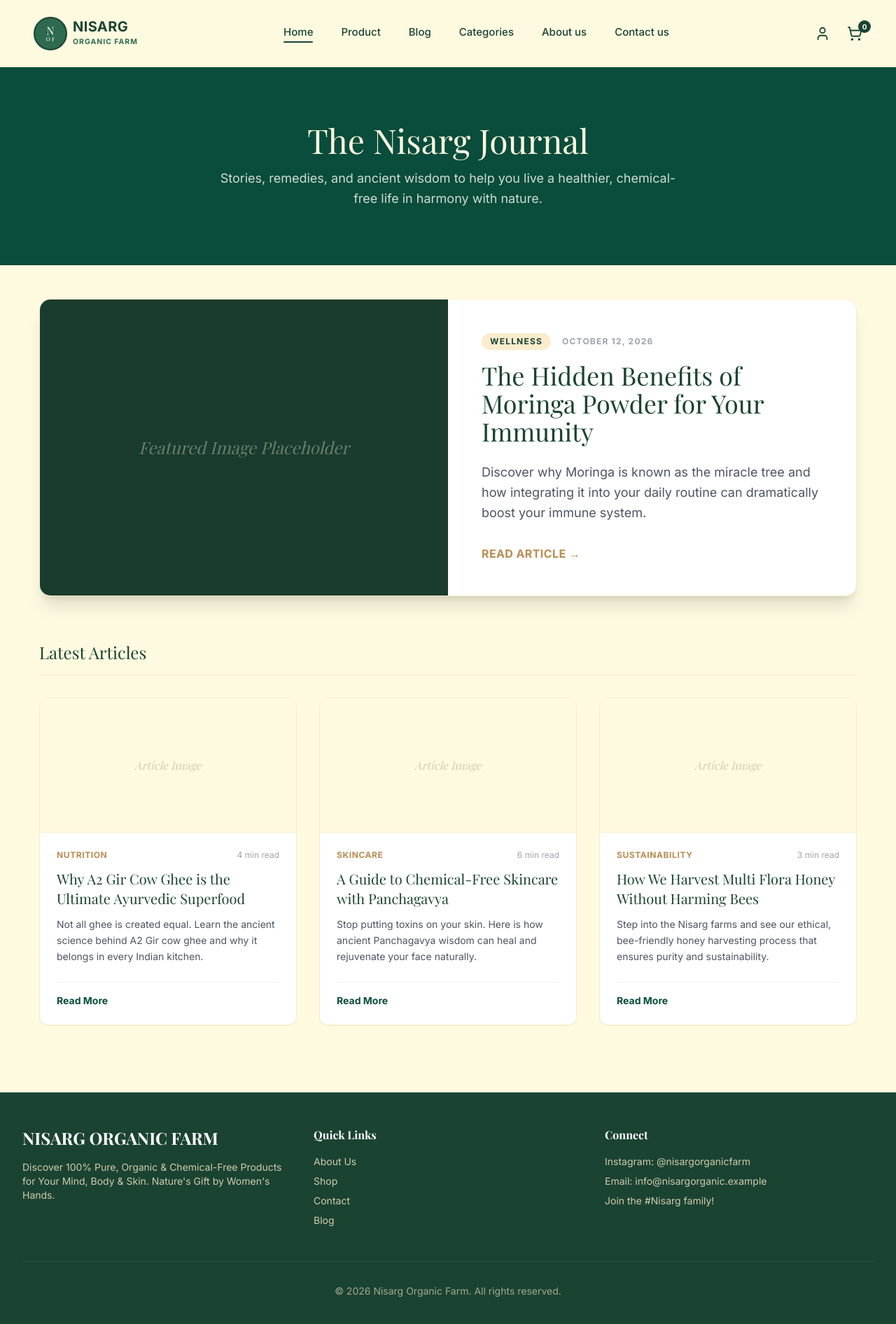
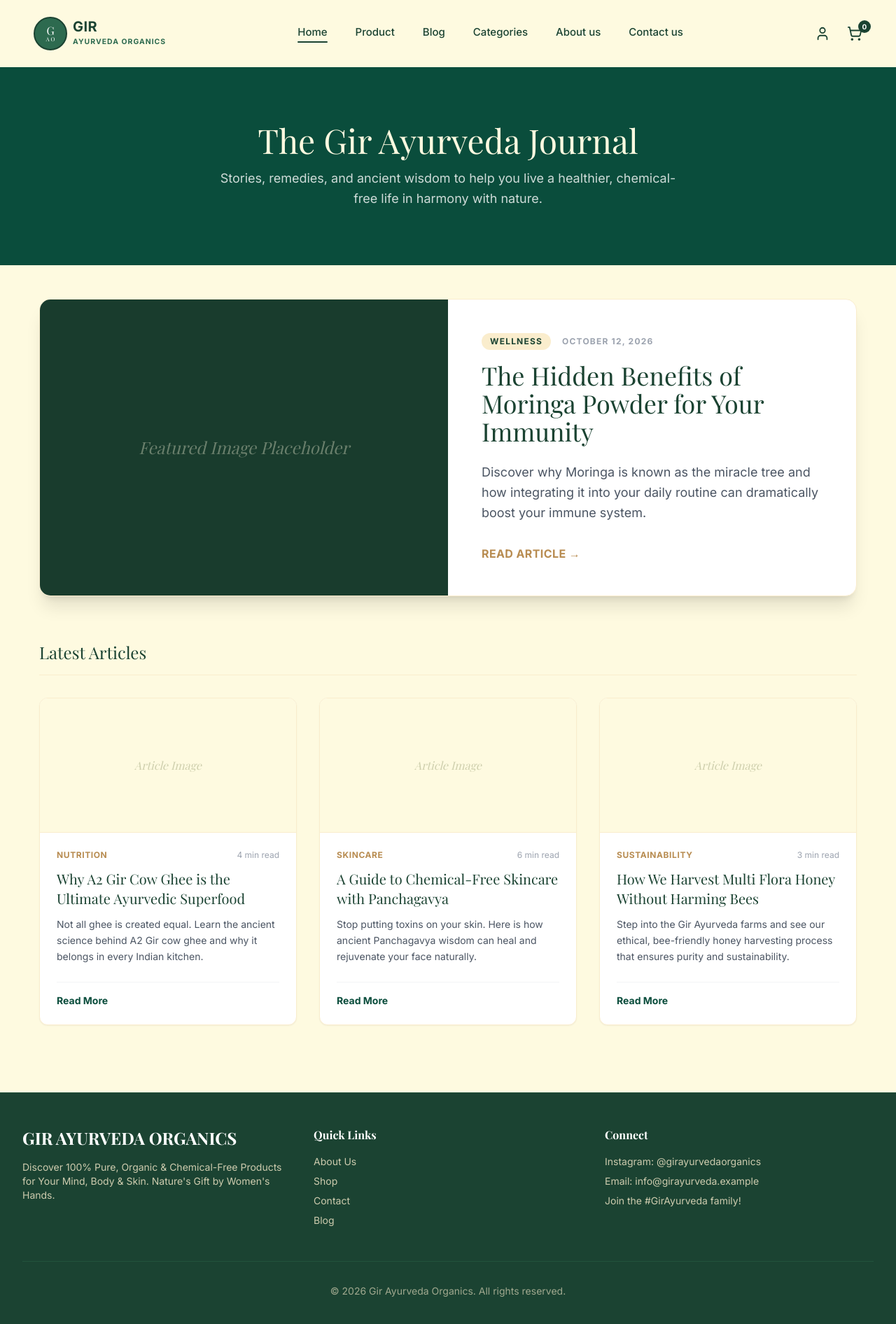
Before and after one commit to Jignesh-Sarvaiya/WebSite, a Next.js app: page /blog in a window 1280 px wide. Shown: the top 1892 px of the page at 70% size. Built offline with nearby package versions, Linux system fonts and the light colour scheme; a web font is replaced by a local one.

Commit message:
Update branding to Gir Ayurveda Organics and fix syntax errors

```diff
--- a/app/about-us/page.tsx
+++ b/app/about-us/page.tsx
@@ -12,7 +12,7 @@ export default function AboutUsPage() {
             Rooted in Purity <br className="hidden md:block"/> Grown with Love
           </h1>
           <p className="text-white/80 text-lg md:text-xl max-w-2xl mx-auto font-sans leading-relaxed">
-            Nisarg Organic Farm was born from a simple belief: the earth provides everything we need to heal, nourish, and thrive.
+            Gir Ayurveda Organics was born from a simple belief: the earth provides everything we need to heal, nourish, and thrive.
           </p>
         </div>
       </section>
@@ -24,7 +24,7 @@ export default function AboutUsPage() {
              {/* Abstract Farm Image Composition */}
              <div className="absolute inset-0 bg-[#e3d5c5] rounded-tl-[100px] rounded-br-[100px] shadow-lg border-2 border-white flex flex-col items-center justify-center p-8 overflow-hidden">
                <div className="w-full h-full bg-[#0a5c43]/10 absolute inset-0"></div>
-               <span className="font-serif italic text-3xl text-[#1b4332]/40 z-10 text-center">Nisarg Farm Fields</span>
+               <span className="font-serif italic text-3xl text-[#1b4332]/40 z-10 text-center">Gir Ayurveda Farm Fields</span>
                <div className="w-48 h-48 rounded-full border border-nature-brown/20 absolute -top-10 -right-10 z-0"></div>
                <div className="w-64 h-64 rounded-full border border-nature-brown/20 absolute -bottom-20 -left-20 z-0"></div>
              </div>
--- a/app/admin/page.tsx
+++ b/app/admin/page.tsx
@@ -19,7 +19,7 @@ export default function AdminDashboard() {
     <div className="space-y-8 max-w-7xl mx-auto">
       <div>
         <h2 className="text-3xl font-serif font-bold text-gray-800 mb-2">Dashboard Overview</h2>
-        <p className="text-gray-500">Welcome back to the Nisarg Organic Farm admin panel.</p>
+        <p className="text-gray-500">Welcome back to the Gir Ayurveda Organics admin panel.</p>
       </div>
 
       {/* Stats Cards */}
@@ -67,10 +67,10 @@ export default function AdminDashboard() {
                     <td className="px-6 py-4 text-sm text-gray-600">{order.customer}</td>
                     <td className="px-6 py-4 text-sm text-gray-600">{order.date}</td>
                     <td className="px-6 py-4 text-sm">
-                      <span className={\`px-3 py-1 rounded-full text-xs font-medium
-                        \${order.status === 'Delivered' ? 'bg-green-100 text-green-700' :
+                      <span className={`px-3 py-1 rounded-full text-xs font-medium
+                        ${order.status === 'Delivered' ? 'bg-green-100 text-green-700' :
                            order.status === 'Processing' ? 'bg-yellow-100 text-yellow-700' :
-                           'bg-blue-100 text-blue-700'}\`}>
+                           'bg-blue-100 text-blue-700'}`}>
                         {order.status}
                       </span>
                     </td>
--- a/app/blog/page.tsx
+++ b/app/blog/page.tsx
@@ -29,7 +29,7 @@ export default function BlogPage() {
       category: 'Sustainability',
       date: 'August 30, 2026',
       readTime: '3 min read',
-      excerpt: 'Step into the Nisarg farms and see our ethical, bee-friendly honey harvesting process that ensures purity and sustainability.',
+      excerpt: 'Step into the Gir Ayurveda farms and see our ethical, bee-friendly honey harvesting process that ensures purity and sustainability.',
     }
   ];
 
@@ -38,7 +38,7 @@ export default function BlogPage() {
 
       {/* Blog Hero text */}
       <div className="bg-[#0a4d3c] text-white py-20 px-4 text-center">
-        <h1 className="text-4xl md:text-5xl font-serif text-nature-beige mb-4">The Nisarg Journal</h1>
+        <h1 className="text-4xl md:text-5xl font-serif text-nature-beige mb-4">The Gir Ayurveda Journal</h1>
         <p className="text-white/80 max-w-2xl mx-auto text-lg leading-relaxed">
           Stories, remedies, and ancient wisdom to help you live a healthier, chemical-free life in harmony with nature.
         </p>
--- a/app/contact-us/page.tsx
+++ b/app/contact-us/page.tsx
@@ -33,7 +33,7 @@ export default function ContactUsPage() {
                   <Mail className="w-6 h-6 mr-6 text-[#dfb175]" />
                   <div>
                     <h4 className="font-bold mb-1">Email</h4>
-                    <p className="text-white/80 text-sm font-sans">hello@nisargorganicfarm.com</p>
+                    <p className="text-white/80 text-sm font-sans">hello@girayurvedaorganics.com</p>
                   </div>
                 </div>
 
@@ -42,7 +42,7 @@ export default function ContactUsPage() {
                   <div>
                     <h4 className="font-bold mb-1">Farm Location</h4>
                     <p className="text-white/80 text-sm font-sans leading-relaxed">
-                      Nisarg Organic Farm HQ,<br/>
+                      Gir Ayurveda Organics HQ,<br/>
                       Village Green Fields,<br/>
                       Gujarat, India 380001
                     </p>
--- a/app/layout.tsx
+++ b/app/layout.tsx
@@ -8,7 +8,7 @@ const inter = Inter({ subsets: ['latin'], variable: '--font-inter' });
 const playfair = Playfair_Display({ subsets: ['latin'], variable: '--font-playfair' });
 
 export const metadata: Metadata = {
-  title: 'Nisarg Organic Farm | Where the Earth Meets Wellness',
+  title: 'Gir Ayurveda Organics | Where the Earth Meets Wellness',
   description: 'Discover 100% Pure, Organic & Chemical-Free Products for Your Mind, Body & Skin. Nature\'s Gift by Women\'s Hands.',
 };
 
--- a/app/page.tsx
+++ b/app/page.tsx
@@ -121,10 +121,10 @@ export default function Home() {
             {/* Text Content */}
             <div className="w-full lg:w-[45%] text-left">
               <h2 className="text-4xl md:text-[42px] font-sans font-medium text-[#113c31] mb-8 leading-tight">
-                Why Choose Nisarg Organic Farm?
+                Why Choose Gir Ayurveda Organics?
               </h2>
               <p className="text-[#3b4b45] leading-[1.8] mb-10 text-[17px]">
-                At Nisarg, we don't just grow food - we grow trust.<br/>
+                At Gir Ayurveda, we don't just grow food - we grow trust.<br/>
                 Our farm products are rooted in purity,<br/>
                 grown without chemicals, and processed with love.<br/>
                 From A2 Gir cow ghee to herbal skincare essentials,<br/>
@@ -144,7 +144,7 @@ export default function Home() {
                    {/* Product */}
                    <div className="w-[60%] h-[75%] bg-gradient-to-b from-yellow-300 to-amber-500 rounded-t-3xl rounded-b-xl border-t-[20px] border-amber-600 border-x-8 border-yellow-400 shadow-[inset_0_-10px_30px_rgba(0,0,0,0.3)] flex items-center justify-center relative z-20">
                      <div className="bg-white w-[85%] h-[55%] rounded shadow p-4 text-center border border-gray-200">
-                        <span className="text-[#113c31] font-bold text-xs">NISARG</span><br/>
+                        <span className="text-[#113c31] font-bold text-xs">GIR</span><br/>
                         <span className="text-xl font-serif text-blue-900 leading-none">MULTI FLORA</span><br/>
                         <span className="text-4xl font-serif text-amber-500 font-bold leading-none tracking-widest">HONEY</span>
                      </div>
@@ -173,7 +173,7 @@ export default function Home() {
               Trusted Tales
             </h2>
             <p className="text-[#3b4b45] text-[15px]">
-              Discover the goodness of nature, tell your story. Join the #Nisarg Family-tag us to be featured.
+              Discover the goodness of nature, tell your story. Join the #GirAyurveda Family-tag us to be featured.
             </p>
           </div>
 
--- a/components/Footer.tsx
+++ b/components/Footer.tsx
@@ -6,7 +6,7 @@ export default function Footer() {
       <div className="container mx-auto px-4 sm:px-6 lg:px-8">
         <div className="grid grid-cols-1 md:grid-cols-3 gap-8">
           <div>
-            <h3 className="font-serif text-2xl font-bold mb-4 text-white">NISARG ORGANIC FARM</h3>
+            <h3 className="font-serif text-2xl font-bold mb-4 text-white">GIR AYURVEDA ORGANICS</h3>
             <p className="text-sm text-nature-cream/80 max-w-sm">
               Discover 100% Pure, Organic & Chemical-Free Products for Your Mind, Body & Skin. Nature's Gift by Women's Hands.
             </p>
@@ -23,14 +23,14 @@ export default function Footer() {
           <div>
             <h4 className="font-bold mb-4 text-white">Connect</h4>
             <ul className="space-y-2 text-sm text-nature-cream/80">
-              <li>Instagram: @nisargorganicfarm</li>
-              <li>Email: info@nisargorganic.example</li>
-              <li>Join the #Nisarg family!</li>
+              <li>Instagram: @girayurvedaorganics</li>
+              <li>Email: info@girayurveda.example</li>
+              <li>Join the #GirAyurveda family!</li>
             </ul>
           </div>
         </div>
         <div className="mt-12 pt-8 border-t border-nature-lightGreen/20 text-center text-sm text-nature-cream/60">
-          &copy; {new Date().getFullYear()} Nisarg Organic Farm. All rights reserved.
+          &copy; {new Date().getFullYear()} Gir Ayurveda Organics. All rights reserved.
         </div>
       </div>
     </footer>
--- a/components/Navbar.tsx
+++ b/components/Navbar.tsx
@@ -9,12 +9,12 @@ export default function Navbar() {
           {/* Logo */}
           <div className="flex-shrink-0 flex items-center gap-2">
             <div className="w-12 h-12 bg-nature-green text-white rounded-full flex items-center justify-center font-serif flex-col leading-none border-2 border-nature-darkGreen">
-              <span>N</span>
-              <span className="text-[0.5rem]">O F</span>
+              <span>G</span>
+              <span className="text-[0.5rem]">A O</span>
             </div>
             <Link href="/" className="font-sans flex flex-col font-bold text-nature-darkGreen tracking-wide uppercase">
-              <span className="text-xl leading-none">NISARG</span>
-              <span className="text-[0.65rem] tracking-widest text-nature-green mt-1">ORGANIC FARM</span>
+              <span className="text-xl leading-none">GIR</span>
+              <span className="text-[0.65rem] tracking-widest text-nature-green mt-1">AYURVEDA ORGANICS</span>
             </Link>
           </div>
 
--- a/package.json
+++ b/package.json
@@ -1,5 +1,5 @@
 {
-  "name": "nisarg-organic-farm",
+  "name": "gir-ayurveda-organics",
   "version": "0.1.0",
   "private": true,
   "scripts": {
```
